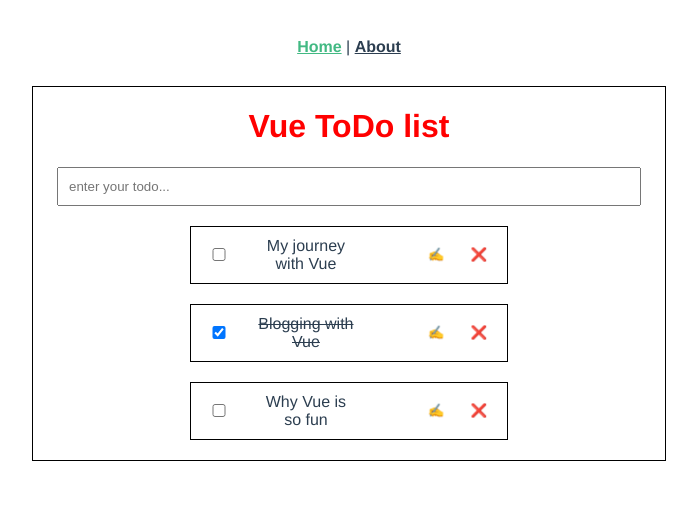
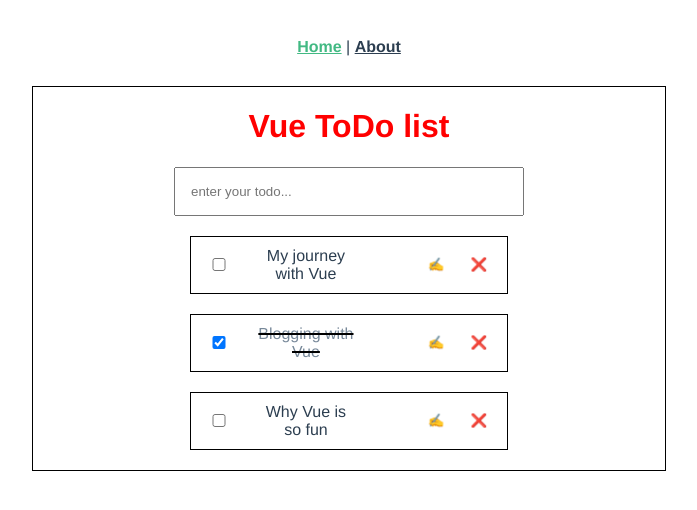
Before and after one commit to KulchytskyiOleh/Vue-practice, a Vue app in the folder practice/: page / in a window 1280 px wide. Shown: the top 510 px of the page, without its empty margins (291-988 px from the left). Built offline with nearby package versions, Linux system fonts and the light colour scheme.

Commit message:
add saving todos to localStorage

```diff
--- a/practice/src/components/ToDoItem.vue
+++ b/practice/src/components/ToDoItem.vue
@@ -34,14 +34,7 @@
     >
       &#x1F4BE;
     </button>
-    <button
-      v-if="!isEditing"
-      class="btn editTodo"
-      @click="
-        isEditing = !isEditing;
-        testMet(todo.id);
-      "
-    >
+    <button v-if="!isEditing" class="btn editTodo" @click="testMet">
       &#9997;
     </button>
     <button class="btn deleteTodo" @click="$emit('onDelete')">&#x274C;</button>
@@ -62,6 +55,7 @@
   },
   methods: {
     testMet() {
+      this.isEditing = !this.isEditing;
       this.$nextTick(() => this.$refs.editedValue.focus());
     },
   },
@@ -70,7 +64,8 @@
 
 <style scoped>
 .completed {
-  text-decoration: line-through;
+  text-decoration: 2px line-through #000000;
+  color: #778899;
 }
 div.Item {
   display: grid;
@@ -89,12 +84,14 @@
   width: 100px;
 }
 .todoCheckbox {
+  cursor: pointer;
   grid-area: checkbox;
   justify-self: center;
   align-self: center;
   width: 20px;
 }
 .btn {
+  cursor: pointer;
   border: none;
   background-color: inherit;
   /* width: 15px; */
@@ -110,14 +107,14 @@
   grid-area: editTodo;
 }
 .saveEdited {
-  justify-self: end;
+  justify-self: center;
   grid-area: editTodo;
 }
 .inputTodo {
   border: none;
   padding: 5px;
   margin: 5px;
-  width: 80%;
+  width: 70%;
   outline: none;
 }
 </style>
--- a/practice/src/views/Home.vue
+++ b/practice/src/views/Home.vue
@@ -10,7 +10,7 @@
     />
     <!-- <button v-on:click="addTodo" class="addBtn">add</button> -->
     <ToDoItem
-      v-for="todo in todos"
+      v-for="todo in todosData"
       :key="todo.id"
       :todo="todo"
       @onToggle="isCompleted(todo)"
@@ -23,6 +23,7 @@
 <script>
 import ToDoList from "@/components/ToDoList.vue";
 import ToDoItem from "@/components/ToDoItem.vue";
+
 export default {
   name: "Home",
   data() {
@@ -31,7 +32,7 @@
       editedTodo: "",
       isEditing: false,
       test: "enter your todo...",
-      todos: [
+      todosData: JSON.parse(localStorage.getItem("todos")) || [
         {
           id: 1,
           title: "My journey with Vue",
@@ -56,28 +57,37 @@
   methods: {
     addTodo() {
       if (this.inputValue.length > 0) {
-        this.todos.push({
-          id: this.todos.length + 1,
+        this.todosData.push({
+          id: Date.now(),
           title: this.inputValue,
           completed: false,
+          isEditing: false,
         });
       }
       this.inputValue = "";
+      this.saveData();
     },
     isCompleted(todo) {
       todo.completed = !todo.completed;
+      this.saveData();
     },
     todoDelete(deleteTodo) {
-      this.todos = this.todos.filter((todo) => todo != deleteTodo);
+      this.todosData = this.todosData.filter((todo) => todo != deleteTodo);
+      this.saveData();
     },
     editTodo(editedTodo, editedTitle) {
-      this.todos.findIndex((todo) => todo.id === editedTodo);
-      this.todos = this.todos.map((el) => {
+      this.todosData.findIndex((todo) => todo.id === editedTodo);
+      this.todosData = this.todosData.map((el) => {
         if (el.id === editedTodo) {
           el.title = editedTitle;
         }
         return el;
       });
+      this.saveData();
+    },
+    saveData() {
+      const storageData = JSON.stringify(this.todosData);
+      localStorage.setItem("todos", storageData);
     },
   },
   components: {
@@ -88,8 +98,8 @@
 </script>
 <style scoped>
 input.todoInput {
-  width: 70vh;
-  padding: 10px;
+  width: 50%;
+  padding: 15px;
 }
 div.home {
   margin: 0 auto;
```
